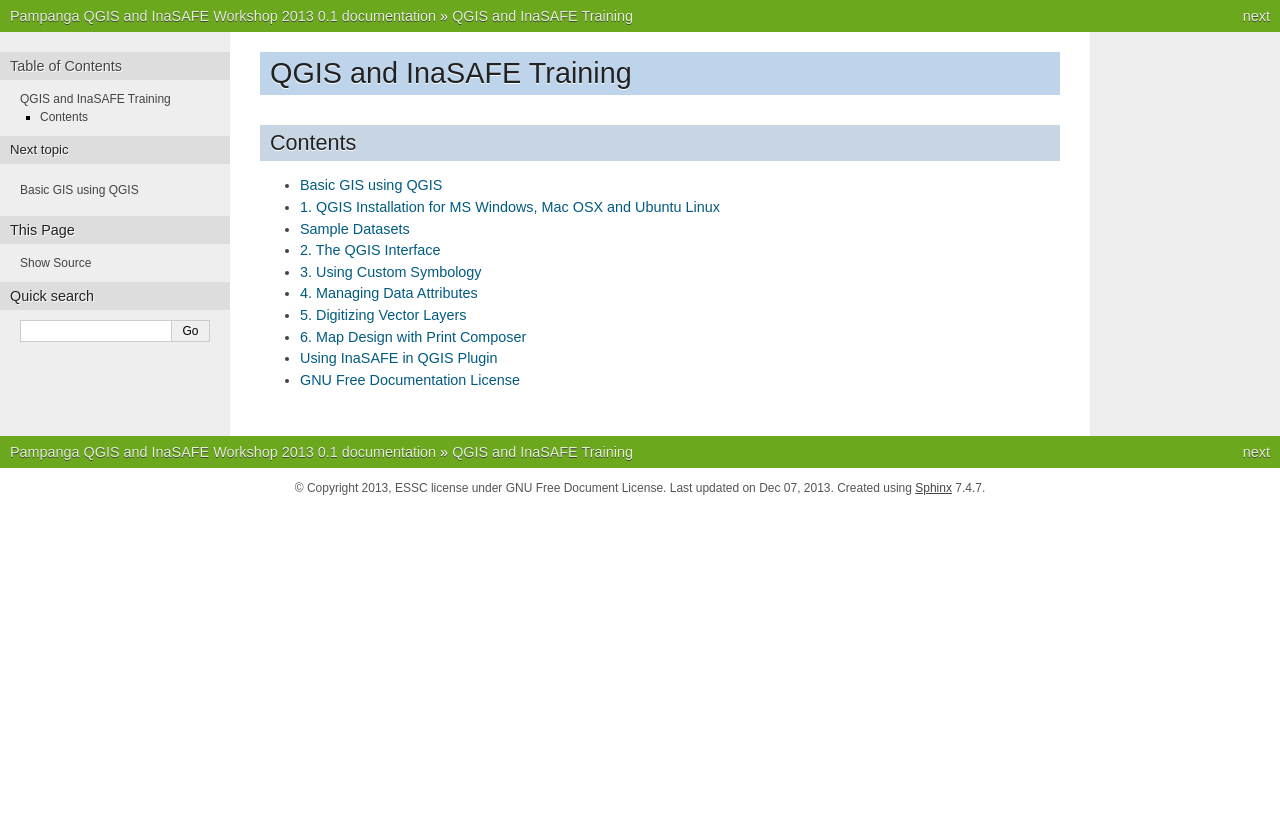
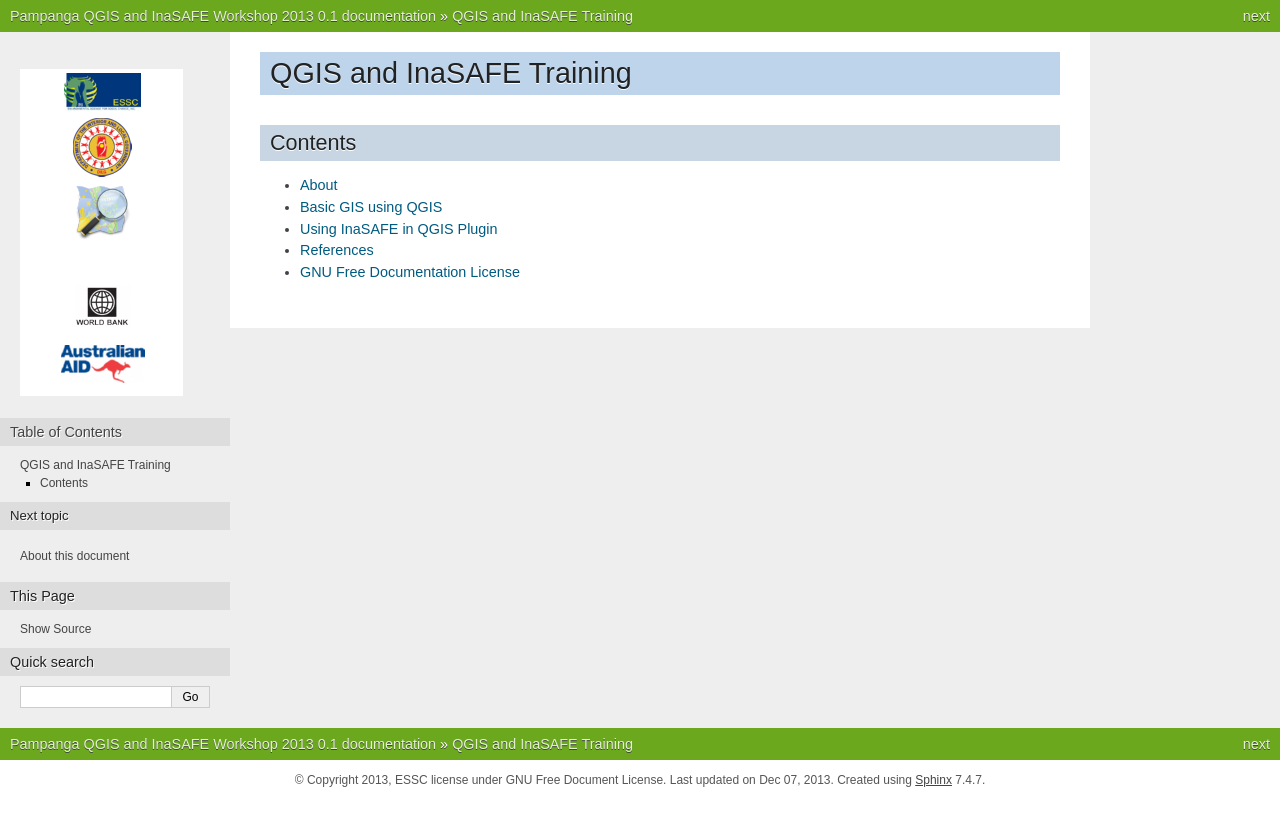
Before and after one commit to essc/PM_inasafe_training, a Sphinx documentation site: the page built from source/index.rst, in a window 1280 px wide. Shown: the top 826 px of the page. Built offline with Sphinx 7.4.7, drawn with Linux system fonts in a browser that asks for light colours; formulas are drawn with MathJax 3; pages that are not in the unit, such as notebooks, are missing from menus.

Commit message:
modified logo and added references

```diff
--- a/source/about.rst
+++ b/source/about.rst
@@ -5,8 +5,8 @@
 =====================
 
 This document was designed as a supplementary material for the
-"QGIS and InaSAFE Workshop" under the "Participatory mapping
-and LGU decision support tools for Disaster Risk Reduction"
+"QGIS and InaSAFE Workshop" under the "**Participatory mapping
+and LGU decision support tools for Disaster Risk Reduction**"
 in partnership with the Department of Interior and Local Government,
 World Bank-East Asia Pacific and East Asia-AusAid Infrastructure for
 Growth program, OpenStreetMap-Philippines  and the munipalities of
--- a/source/conf.py
+++ b/source/conf.py
@@ -334,7 +334,7 @@
 
 # The name of an image file (relative to this directory) to place at the top
 # of the sidebar.
-html_logo = 'images/logos.png'
+html_logo = 'images/logos_all.png'
 
 # The name of an image file (within the static path) to use as favicon of the
 # docs.  This file should be a Windows icon file (.ico) being 16x16 or 32x32
@@ -401,7 +401,7 @@
 
 # The name of an image file (relative to this directory) to place at the top of
 # the title page.
-latex_logo = 'images/logos.png'
+latex_logo = 'images/logos_all.png'
 
 # For "manual" documents, if this is true, then toplevel headings are parts,
 # not chapters.
--- a/source/index.rst
+++ b/source/index.rst
@@ -12,13 +12,8 @@
 .. toctree::
    :maxdepth: 1
 
+   About <about.rst>
    Basic GIS using QGIS <intro_qgis_course.rst>
-   QGIS Installation for MS Windows, Mac OSX and Ubuntu Linux <qgis_install.rst>
-   Sample Datasets <sample_datasets.rst>
-   The QGIS Interface <qgis_interface_sc.rst>
-   Using Custom Symbology <qgis_custom_symbols.rst>
-   Managing Data Attributes <qgis_attributes.rst>
-   Digitizing Vector Layers <qgis_digitizing_sc.rst>
-   Map Design with Print Composer <qgis_map_composer.rst>
    Using InaSAFE in QGIS Plugin <intro_inasafe.rst>
+   References <references.rst>
    GNU Free Documentation License <gfdl.rst>
```
Also changed, not shown: source/references.rst (added, +61 -0 lines), source/images/logos_all.png (added).
